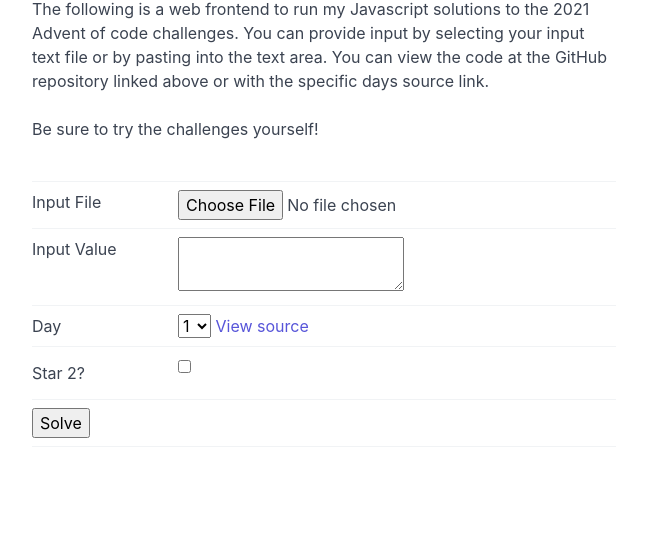
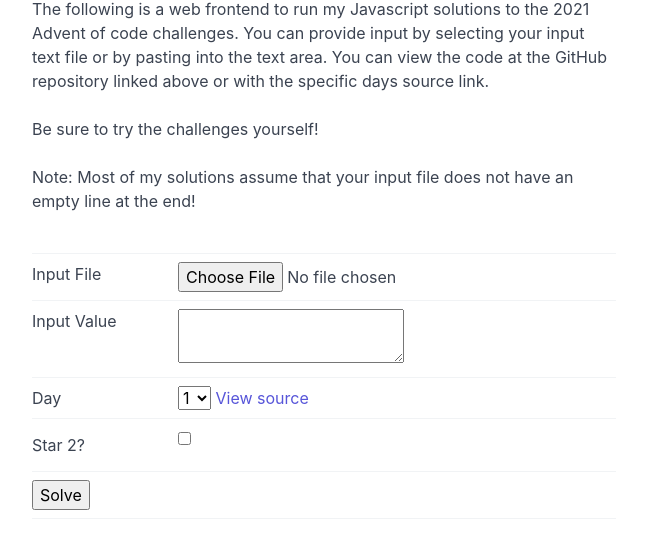
Before and after one commit to cookthebook/Advent2021, a plain HTML site: page index.html in a window 1280 px wide. Shown: the part 165-714 px from the top of the page, without its empty margins (316-963 px from the left). Drawn offline with nearby package versions, Linux system fonts and the light colour scheme.

Commit message:
Input file note

```diff
--- a/index.html
+++ b/index.html
@@ -29,6 +29,8 @@
     </p>
 
     <p>Be sure to try the challenges yourself!</p>
+
+    <p>Note: Most of my solutions assume that your input file does not have an empty line at the end!</p>
 
     <form class="form-horizontal">
       <div class="divider"></div>
```
